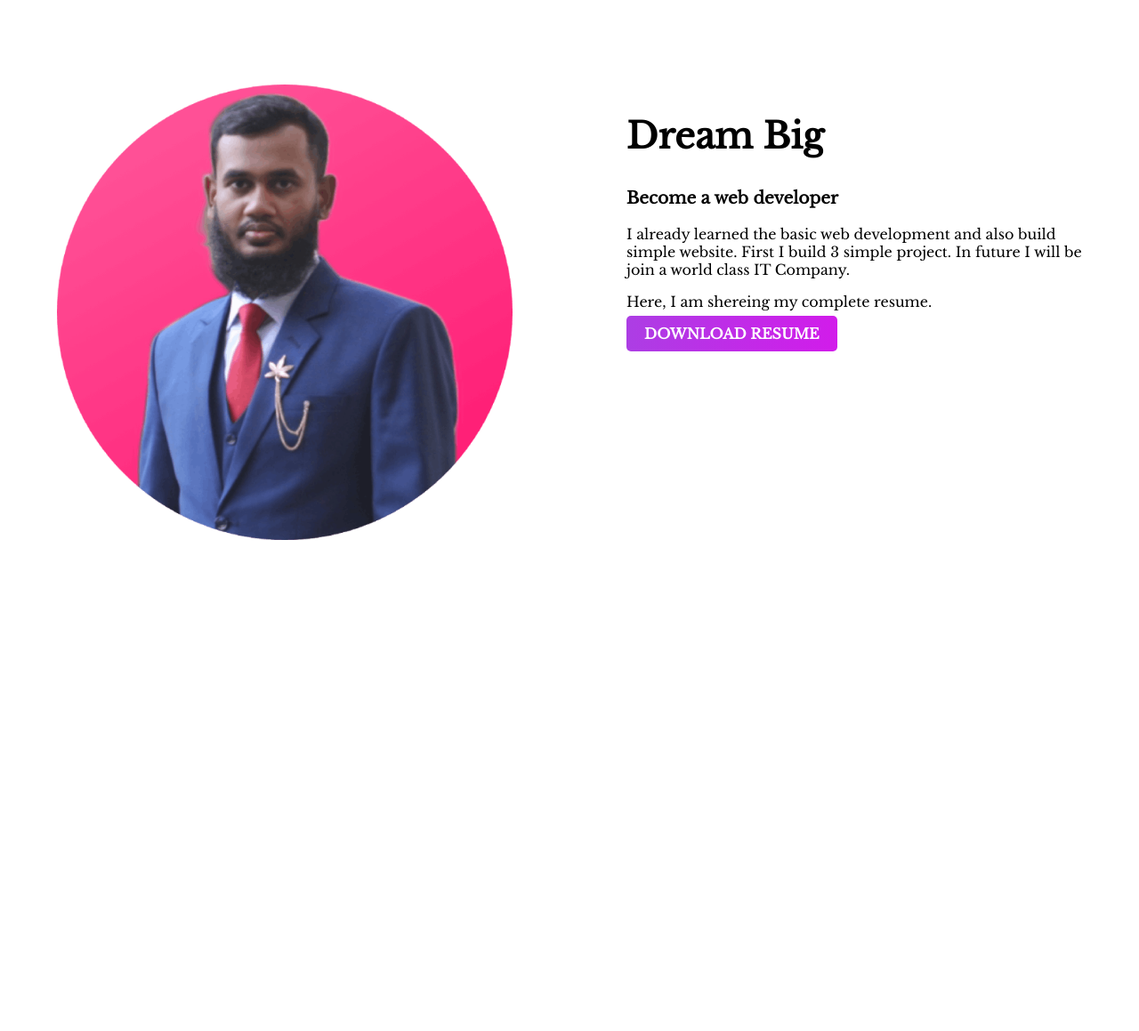
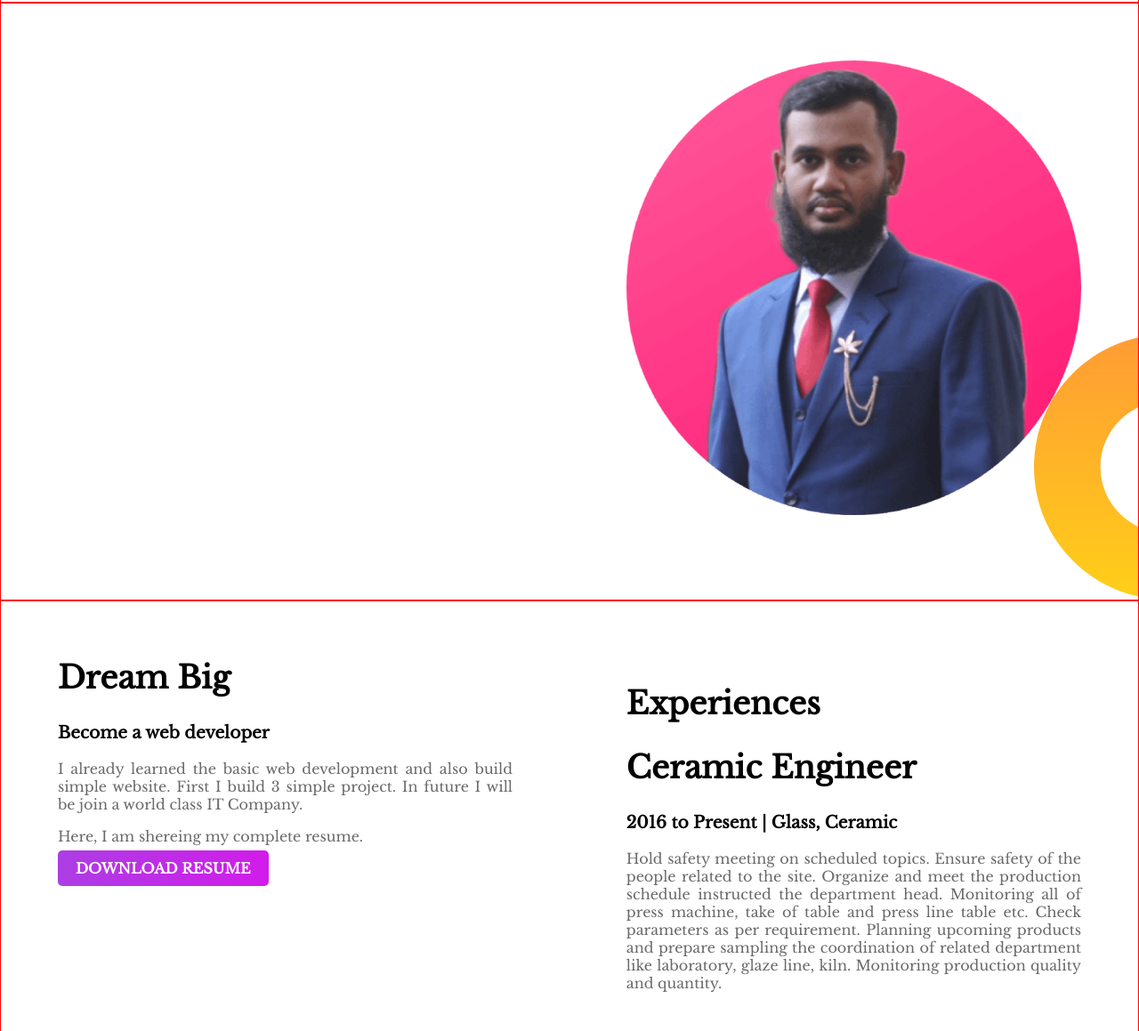
Before and after one commit to mhasan1224/web-portfolio, a plain HTML site: page index.html in a window 1280 px wide. Shown: the part 669-1828 px from the top of the page at 89% size. Before the commit the page ends 1400 px from the top, so only its background shows below. Drawn offline with nearby package versions, Linux system fonts and the light colour scheme.

Commit message:
added 1st bottom

```diff
--- a/index.html
+++ b/index.html
@@ -25,16 +25,33 @@
         </div>
     </section>
     <section class="dream-area">
-        <div class="second-half">
-            <h1>Dream Big</h1>
+        <div class="half-width">
+            <img src="images/my-image 1.png" alt="">
+        </div>
+        <div class="half-width">
+            <h2>Dream Big</h2>
             <h3>Become a web developer</h3>
             <p>I already learned the basic web development and also build simple website. First I build 3 simple project. In future I will be join a world class IT Company. </p>
             <p>Here, I am shereing my complete resume.</p>
             <a class="link-button" target="_blank" href="CV/Resume of Mahmudul Hasan.pdf">DOWNLOAD RESUME</a>
         </div>
-        <div class="second-half">
-            <img src="images/my-image 1.png" alt="">
+    </section>
+
+    <section class="experience-area">
+        <div class="half-width">
+            <h2>Experiences</h2>
+            <h2>Ceramic Engineer</h2>
+            <h3>2016 to Present | Glass, Ceramic</h3>
+            <p>Hold safety meeting on scheduled topics. Ensure safety of the people related to the site. Organize and meet the production schedule instructed the department head. Monitoring all of press machine, take of table and press line table etc. Check parameters as per requirement. Planning upcoming products and prepare sampling the coordination of related department like laboratory, glaze line, kiln. Monitoring production quality and quantity.</p>
+
         </div>
+        <div class="half-width">
+            <h2>Full Stack Web Developer</h2>
+            <h3>2022 to Present | Mid Level Developer</h3>
+            <p>I am master class in HTML, CSS, JAVA Script, Python, Django. I can do any full stack development using Django framework. I also know web scraping  using Python.</p>
+
+        </div>
+
     </section>
 </body>
 </html>
--- a/style.css
+++ b/style.css
@@ -4,6 +4,9 @@ body{
 }
 h1{
     font-size: 40px;
+}
+h2{
+    font-size: 35px;
 }
 .name-highlite{
     color: rgb(162, 12, 237);
@@ -14,15 +17,20 @@ h1{
     margin: 3%;
     padding: 2%;
 }
+p{
+    text-align: justify;
+    color: dimgray;
+}
 .half-width img{
     width: 100%;
 }
 .top-banner{
     background-image: url("images/top-banner.png");
     background-repeat: no-repeat;
+    border: 1px solid red;
 }
 section{
-    height: 700px;
+    height: 670px;
 }
 .link-button{
     text-decoration: none;
@@ -32,16 +40,12 @@ section{
     color: white;
     font-weight: 700;
 }
-.second-half{
-    width: 40%;
-    float: right;
-    margin: 3%;
-    padding: 2%;
+.dream-area{
+    background-image: url("images/dream-bg.png");
+    background-repeat: no-repeat;
+    background-position: bottom right;
+    border: 1px solid red;
 }
-.second-half img{
-    width: 100%;
+.experience-area{
+    border: 1px solid red;
 }
-.bottom-banner{
-    background-image: url("images/top-banner.png");
-    background-repeat: no-repeat;
-}
```
